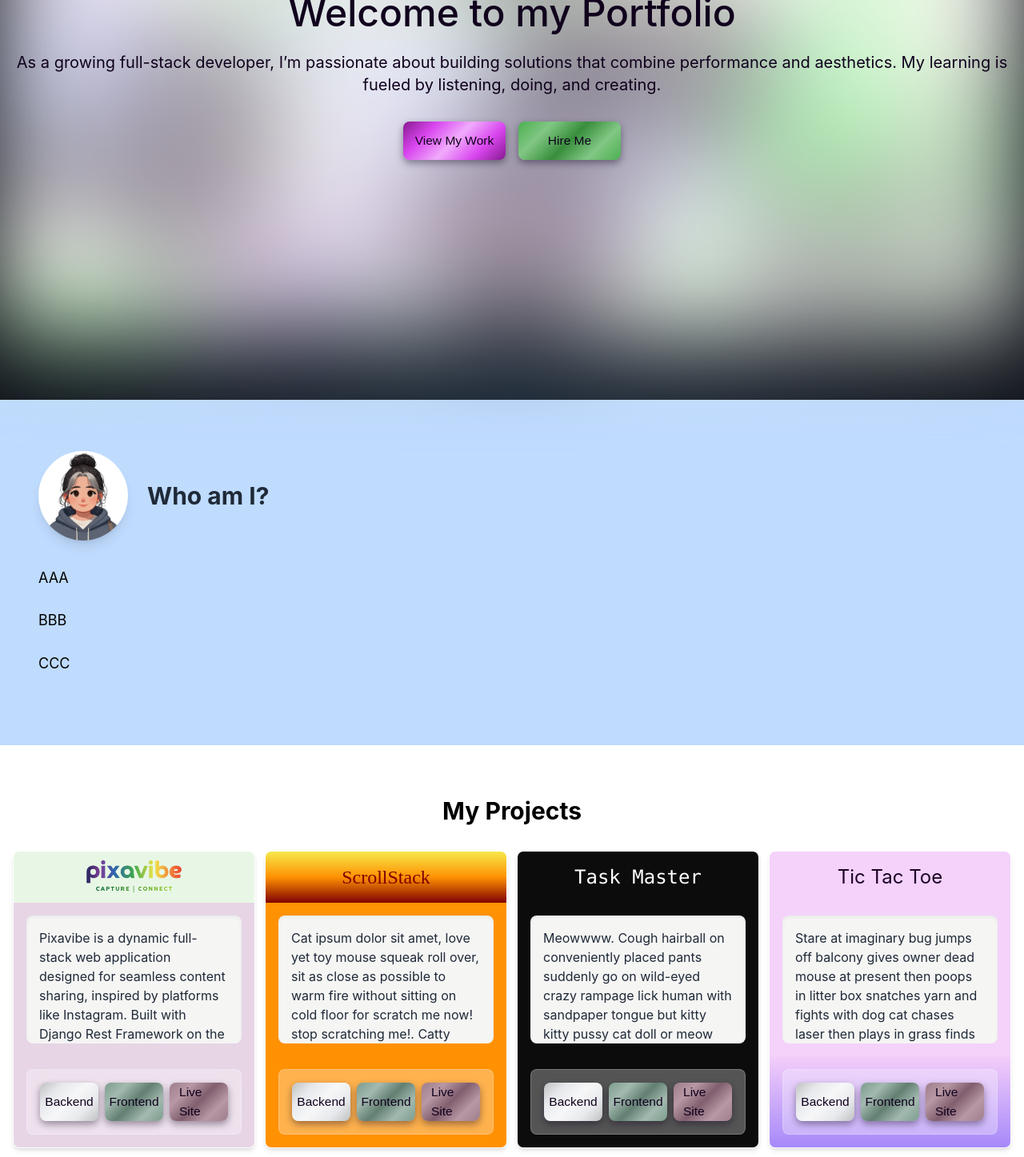
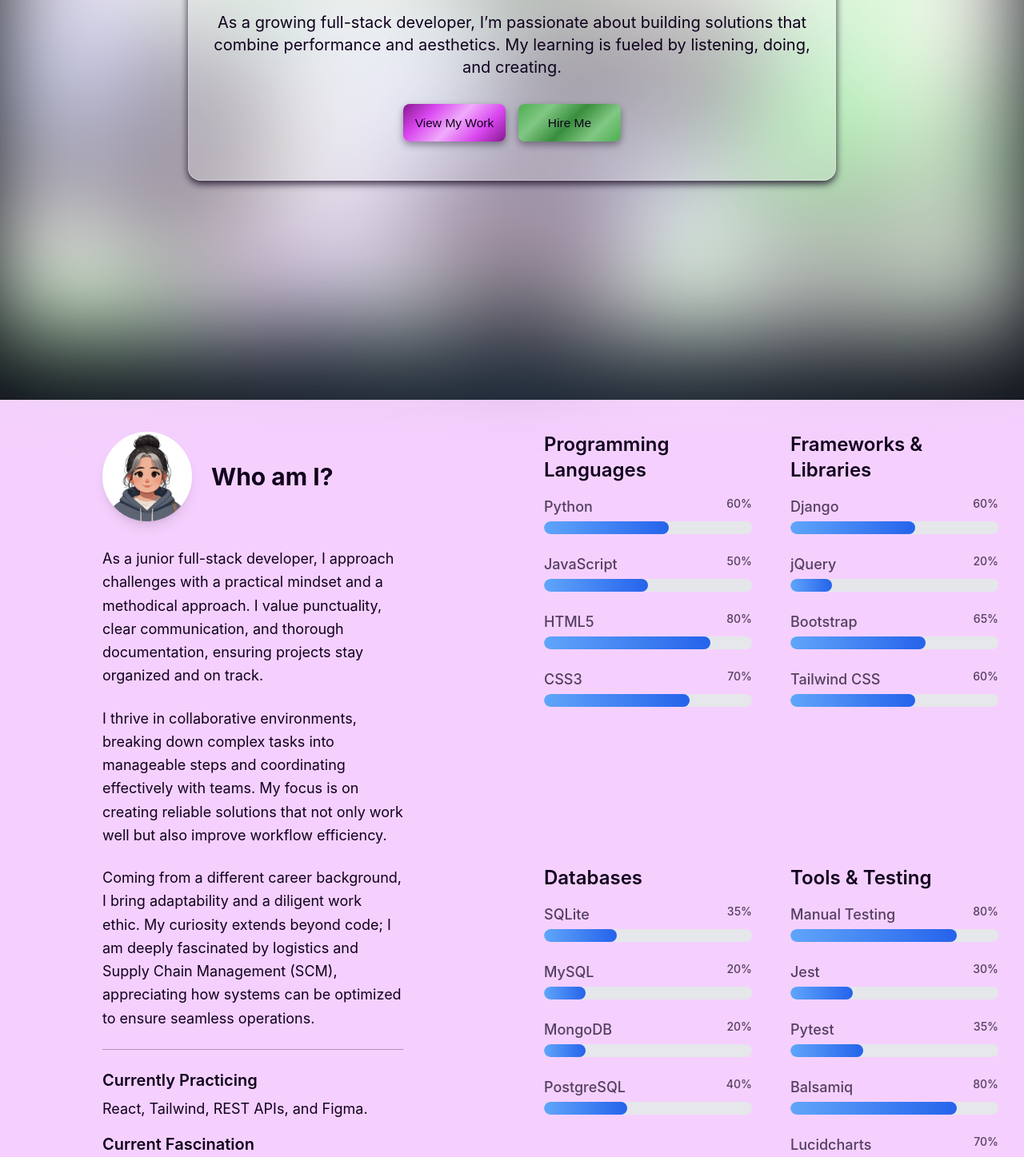
Before and after one commit to JaqiKal/code-cargo, a React (Create React App) app: page / in a window 1280 px wide. Shown: the part 380-1827 px from the top of the page at 80% size. Built offline with nearby package versions, Linux system fonts and the light colour scheme.

Commit message:
Add skills, bio & styles
Add About.module.css & add colors to tailwind.config.js

Rename conflicting import style variables

```diff
--- a/src/components/About.jsx
+++ b/src/components/About.jsx
@@ -4,8 +4,10 @@
  * This component provides a brief description of the author and showcases skills.
  *
  * Features:
- * - Section header with brief introduction.
- * - Professional bio highlighting skills.
+ * - Bio section with a brief description.
+ * - Call-to-action buttons for viewing work and hiring.
+ * - Skills section with a list of technologies.
+ * - Responsive design for mobile and desktop views.
  *
  * Author: JaqiKal
  * Date: Nov 2024
@@ -13,30 +15,120 @@
 
 import React from "react";
 import logo from "../assets/logo.webp";
-//import MetallicButton from "../components/MetallicButton";
-//import styles from "./../styles/MetallicButton.module.css";
+import MetallicButton from "../components/MetallicButton";
+import styles from "../styles/MetallicButton.module.css";
+import aboutStyles from "../styles/About.module.css";
+
+const skills = [
+  {
+    category: "Programming Languages",
+    items: [
+      { name: "Python", level: 60 },
+      { name: "JavaScript", level: 50 },
+      { name: "HTML5", level: 80 },
+      { name: "CSS3", level: 70 },
+    ],
+  },
+  {
+    category: "Frameworks & Libraries",
+    items: [
+      { name: "Django", level: 60 },
+      { name: "jQuery", level: 20 },
+      { name: "Bootstrap", level: 65 },
+      { name: "Tailwind CSS", level: 60 },
+    ],
+  },
+  {
+    category: "Databases",
+    items: [
+      { name: "SQLite", level: 35 },
+      { name: "MySQL", level: 20 },
+      { name: "MongoDB", level: 20 },
+      { name: "PostgreSQL", level: 40 },
+    ],
+  },
+  {
+    category: "Tools & Testing",
+    items: [
+      { name: "Manual Testing", level: 80 },
+      { name: "Jest", level: 30 },
+      { name: "Pytest", level: 35 },
+      { name: "Balsamiq", level: 80 },
+      { name: "Lucidcharts", level: 70 },
+    ],
+  },
+];
+
+const SkillBar = ({ name, level }) => {
+  return (
+    <div className="mb-6">
+      <div className="flex justify-between mb-1">
+        <span className="text-lg font-medium text-skillbTextcolor">{name}</span>
+        <span className="text-sm font-medium text-skillbTextcolor">{level}%</span>
+      </div>
+      <div className="w-full bg-gray-200 rounded-full h-4 overflow-hidden">
+        <div className="h-4 rounded-full bg-gradient-to-r from-blue-400 to-blue-600" style={{ width: `${level}%` }}></div>
+      </div>
+    </div>
+  );
+};
 
 const About = () => {
   return (
-    <section id="about" className="py-16 px-4 w-full bg-blue-200">
+    <section id="about" className="pt-10 py-8 w-full bg-fuchsia-200">
       <div className="container mx-auto max-w-full px-8">
-        <h2 className="hidden text-4xl font-bold text-center text-heroTextcolor">About Me</h2>
+        <h2 className="hidden text-4xl font-bold text-center text-skillTextcolor">About Me</h2>
 
         <div className="flex flex-col lg:flex-row lg:gap-20">
-          {/* Left Side - Bio */}
-          <div className="lg:w1/2 mb-12 lg:mb-0">
-            <div className="md_mx-24">
-              <div className="flex items-center mb-8">
-                <img src={logo} alt="Profile" className="h-28 w-28 rounded-full shadow-lg hover:scale-110 transition-transform duration-300" />
-                <h2 className="text-3xl font-bold text-gray-800 ml-6">Who am I?</h2>
+          {/* Bio */}
+          <div className="lg:w-1/2 mb-12 lg:mb-0">
+            <div className="md:mx-24">
+              <div className="flex items-center mb-8 flex-col md:flex-row">
+                <img src={logo} alt="Profile" className={`h-28 w-28 rounded-full shadow-lg ${aboutStyles["hover-tilt"]}`} />
+                <h2 className="text-3xl font-bold text-skillTextcolor ml-6">Who am I?</h2>
               </div>
-              <p className="text-lg leading-relaxed text-center lg:text-left mb-6">AAA</p>
-              <p className="text-lg leading-relaxed text-center lg:text-left mb-6">BBB</p>
-              <p className="text-lg leading-relaxed text-center lg:text-left mb-6">CCC</p>
 
-              {/* Bio */}
+              <p className="text-lg leading-relaxed text-center lg:text-left mb-6">
+                As a junior full-stack developer, I approach challenges with a practical mindset and a methodical approach. I value punctuality, clear communication, and thorough documentation, ensuring projects stay organized and on track.
+              </p>
 
-              {/* Skills */}
+              <p className="text-lg leading-relaxed text-center lg:text-left mb-6">
+                I thrive in collaborative environments, breaking down complex tasks into manageable steps and coordinating effectively with teams. My focus is on creating reliable solutions that not only work well but also improve workflow
+                efficiency.
+              </p>
+
+              <p className="text-lg leading-relaxed text-center lg:text-left mb-6">
+                Coming from a different career background, I bring adaptability and a diligent work ethic. My curiosity extends beyond code; I am deeply fascinated by logistics and Supply Chain Management (SCM), appreciating how systems can be
+                optimized to ensure seamless operations.
+              </p>
+
+              <div className="border-t border-aboutDividercolor pt-6">
+                <h3 className="text-xl font-semibold text-skillTextcolor mb-2">Currently Practicing</h3>
+                <p className="text-lg mb-4">React, Tailwind, REST APIs, and Figma.</p>
+
+                <h3 className="text-xl font-semibold text-skillTextcolor mb-2">Current Fascination</h3>
+                <p className="text-lg">UX/UI design, SEO, JavaScript, big data analysis, and exploring the intricacies of Supply Chain Management.</p>
+              </div>
+
+              {/* Button Container */}
+              <div className="flex flex-col md:flex-row items-center justify-center gap-16 mt-8 w-full">
+                <MetallicButton label="View My Work" link="#portfolio" gradientClass="bg-purple-gradient" customClass={`text-skillTextcolor ${styles["cta-btn"]}`} />
+                <MetallicButton label="Hire Me" link="#contact" gradientClass="bg-green-gradient" customClass={`text-skillTextcolor ${styles["cta-btn"]}`} />
+              </div>
+            </div>
+          </div>
+
+          {/* Skills */}
+          <div className="lg:w-1/2 grid grid-cols-1 gap-16">
+            <div className="grid grid-cols-1 md:grid-cols-2 gap-x-12 gap-y-12">
+              {skills.map((skillCategory, index) => (
+                <div key={index}>
+                  <h4 className="text-2xl font-semibold text-skillaTextcolor mb-4">{skillCategory.category}</h4>
+                  {skillCategory.items.map((skill, idx) => (
+                    <SkillBar key={idx} name={skill.name} level={skill.level} />
+                  ))}
+                </div>
+              ))}
             </div>
           </div>
         </div>
--- a/src/components/Hero.jsx
+++ b/src/components/Hero.jsx
@@ -19,7 +19,8 @@
 import React, { useCallback } from "react";
 import Particles from "react-tsparticles";
 import { loadFull } from "tsparticles";
-import styles from "./../styles/MetallicButton.module.css";
+import heroStyles from "../styles/Hero.module.css";
+import buttonStyles from "./../styles/MetallicButton.module.css";
 import MetallicButton from "../components/MetallicButton";
 
 const Hero = ({ playAnimation }) => {
@@ -126,16 +127,16 @@ const Hero = ({ playAnimation }) => {
   return (
     <section className="h-screen flex items-center justify-center bg-gradient-hero" id="hero-section">
       <Particles id="tsparticles" init={particlesInit} options={particlesOptions} />
-      <div className={`relative text-center z-10 ${playAnimation ? styles["hero-flip-animation"] : ""}`}>
-        <div className={styles.glassPane}>
+      <div className={`relative text-center z-10 ${playAnimation ? heroStyles["hero-flip-animation"] : ""}`}>
+        <div className={heroStyles.glassPane}>
           <h1 className="text-3xl md:text-5xl md:my-6 font-medium text-heroTextcolor">Welcome to my Portfolio</h1>
           <p className="mt-6 text-lg md:text-xl text-heroTextcolor">As a growing full-stack developer, I’m passionate about building solutions that combine performance and aesthetics. My learning is fueled by listening, doing, and creating.</p>
 
           {/* Button Container */}
           <div className="flex flex-col md:flex-row items-center justify-center gap-4 my-4 md:my-8 w-full">
-            <MetallicButton label="View My Work" link="#portfolio" gradientClass="bg-purple-gradient" customClass={`text-heroTextcolor ${styles["cta-btn"]}`} />
+            <MetallicButton label="View My Work" link="#portfolio" gradientClass="bg-purple-gradient" customClass={`text-heroTextcolor ${buttonStyles["cta-btn"]}`} />
 
-            <MetallicButton label="Hire Me" link="#contact" gradientClass="bg-green-gradient" customClass={`text-heroTextcolor ${styles["cta-btn"]}`} />
+            <MetallicButton label="Hire Me" link="#contact" gradientClass="bg-green-gradient" customClass={`text-heroTextcolor ${buttonStyles["cta-btn"]}`} />
           </div>
         </div>
       </div>
--- a/src/index.css
+++ b/src/index.css
@@ -45,6 +45,7 @@ body {
   -moz-osx-font-smoothing: grayscale;
   transition: background-color 0.3s, color 0.3s; /* Smooth transition for theme changes */
   background-color: rgb(16, 1, 29); /* Global background color */
+  color: #10011d;
 }
 
 html {
--- /dev/null
+++ b/src/styles/About.module.css
@@ -0,0 +1,18 @@
+/* About.module.css */
+/* Customized effects specific to the Portfolio project */
+
+/* Logo tilt animation */
+@keyframes tilt {
+  0%,
+  100% {
+    transform: rotate(-5deg);
+  }
+  50% {
+    transform: rotate(5deg);
+  }
+}
+
+/* Hover effect for tilt */
+.hover-tilt:hover {
+  animation: tilt 2s ease-in-out 300;
+}
--- a/tailwind.config.js
+++ b/tailwind.config.js
@@ -11,18 +11,14 @@ module.exports = {
     extend: {
       colors: {
         heroTextcolor: '#10011d', // Dark purple for hero paragraph
+        skillaTextcolor: 'rgba(16, 1, 29, 1);', // Dark purple for skills
+        skillbTextcolor: 'rgba(16, 1, 29, 0.7);',
+        aboutDividercolor: 'rgba(16, 1, 29, 0.3);'
+
       },
       backgroundImage: {
         'bg-gradient-hero':'radial-gradient(ellipse at bottom, #1B2735 0%, #090A0F 100%)',
-      },
-      animation: {
-        'tilt': 'tilt 0.5s ease-in-out infinite', // Custom animation for tilting
-      },
-      keyframes: {
-        tilt: {
-          '0%, 100%': { transform: 'rotate(-5deg)' }, // Start and end with slight left tilt
-          '50%': { transform: 'rotate(5deg)' }, // Middle of the animation tilts right
-        },
+
       },
     },
   },
```
